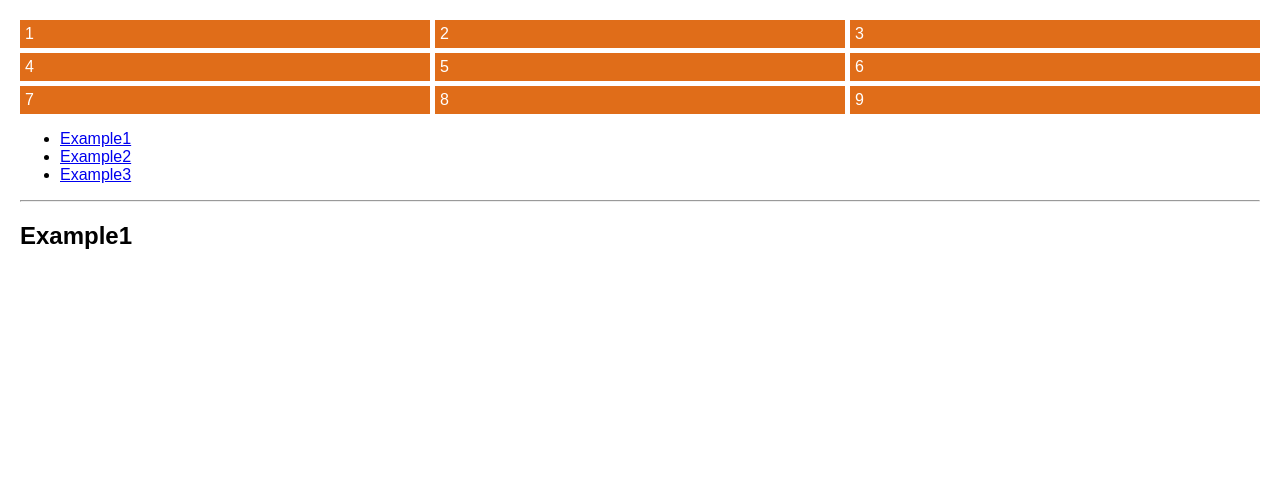
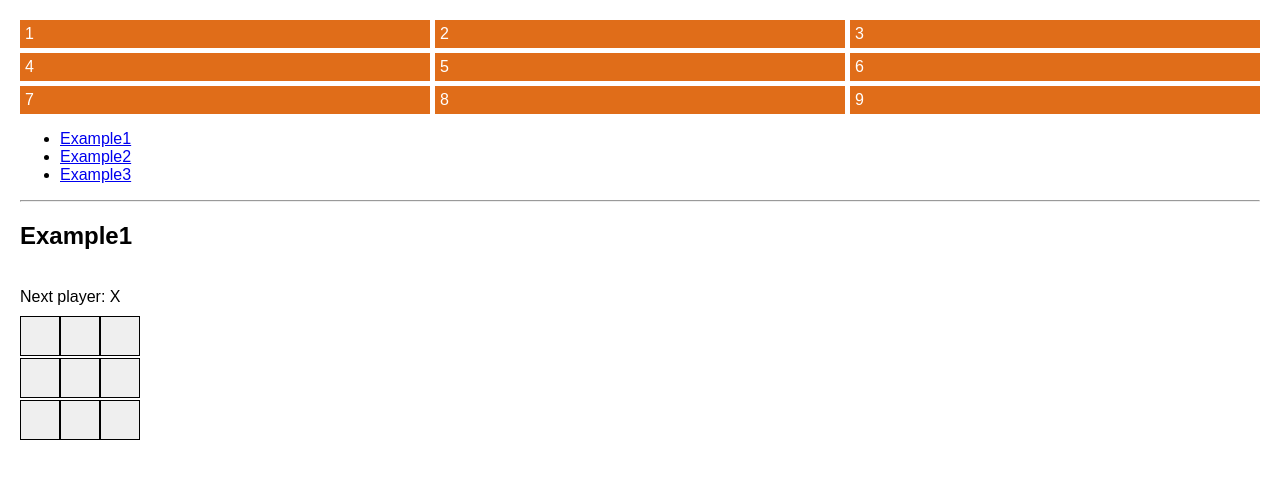
Before and after one commit to bdog72/react-practice-april-1, a React app: page / in a window 1280 px wide. Shown: the top 478 px of the page. Built offline with nearby package versions, Linux system fonts and the light colour scheme.

Commit message:
started tic tac toe

```diff
--- a/src/components/App.js
+++ b/src/components/App.js
@@ -1,7 +1,7 @@
 import React, { Component } from 'react'
 import { BrowserRouter as Router, Route, Link }
 from 'react-router-dom'
-
+import TicTacToe from './TicTacToe'
 const Example1 = () => (
   <div>
     <h2>Example1</h2>
@@ -31,12 +31,12 @@ const Example3 = ({ match }) => (
       </li>
       <li>
         <Link to={`${match.url}/components`}>
-          Example1
+          Example2
         </Link>
       </li>
       <li>
         <Link to={`${match.url}/props-v-state`}>
-          Example1
+          Example3
         </Link>
       </li>
     </ul>
@@ -78,6 +78,8 @@ export default class App extends Component {
         <div>9</div>
       </div>
       <BasicExample />
+      <br />
+      <TicTacToe />
     </div>
   }
 }
--- /dev/null
+++ b/src/components/TicTacToe.js
@@ -0,0 +1,58 @@
+import React, { Component } from 'react'
+
+class Square extends React.Component {
+  render () {
+    return (
+      <button className='square'>
+        {}
+      </button>
+    )
+  }
+}
+
+class Board extends React.Component {
+  renderSquare (i) {
+    return <Square />
+  }
+  render () {
+    const status = 'Next player: X'
+    return (
+      <div>
+        <div className='status'>{status}</div>
+        <div className='board-row'>
+          <div>
+            {this.renderSquare(0)}
+            {this.renderSquare(1)}
+            {this.renderSquare(2)}
+          </div>
+          <div className='board-row'>
+            {this.renderSquare(3)}
+            {this.renderSquare(4)}
+            {this.renderSquare(5)}
+          </div>
+          <div className='board-row'>
+            {this.renderSquare(6)}
+            {this.renderSquare(7)}
+            {this.renderSquare(8)}
+          </div>
+        </div>
+      </div>
+    )
+  }
+}
+
+export default class TicTacToe extends Component {
+  render () {
+    return <div>
+      <div className='game'>
+        <div className='game-board'>
+          <Board />
+        </div>
+        <div className='game-info'>
+          <div>{}</div>
+          <ol>{}</ol>
+        </div>
+      </div>
+    </div>
+  }
+}
--- a/src/styles/screen.scss
+++ b/src/styles/screen.scss
@@ -24,3 +24,13 @@ body {
   padding: 5px;
   color: white;
 }
+
+.square {
+  border: 1px solid black;
+  width: 40px;
+  height: 40px;
+}
+
+.status {
+  margin-bottom: 10px;
+}
```
